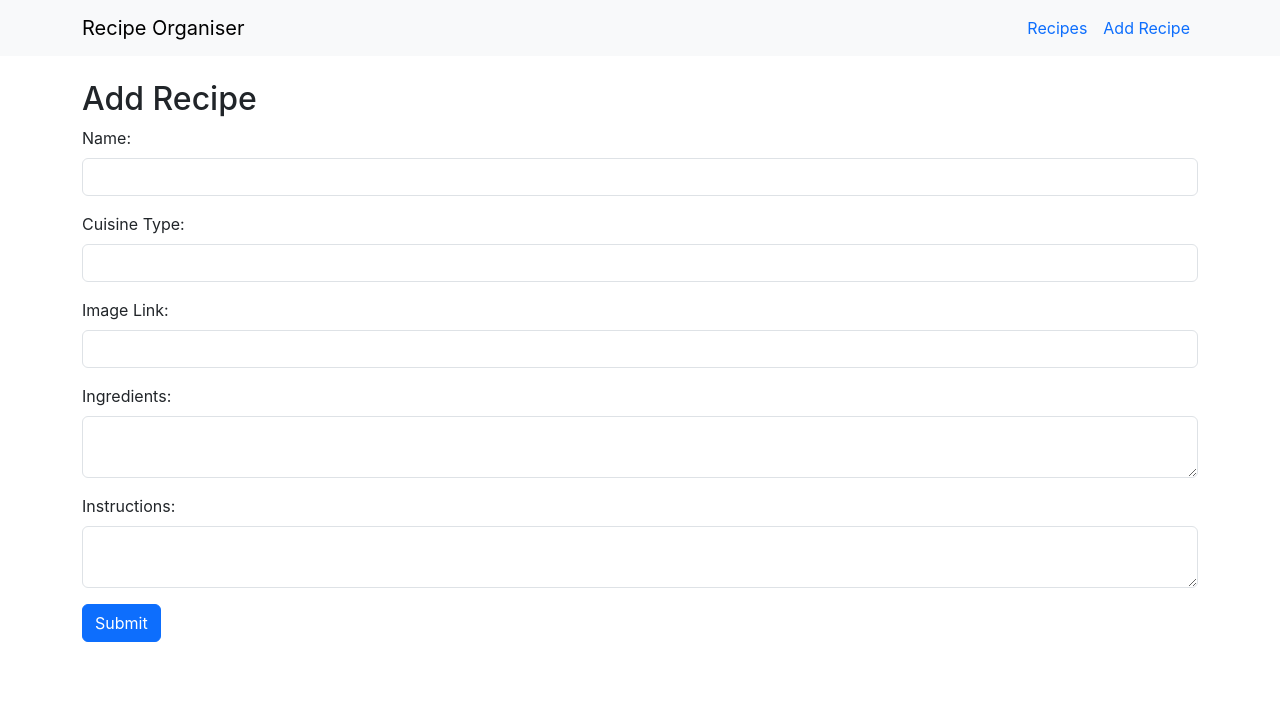
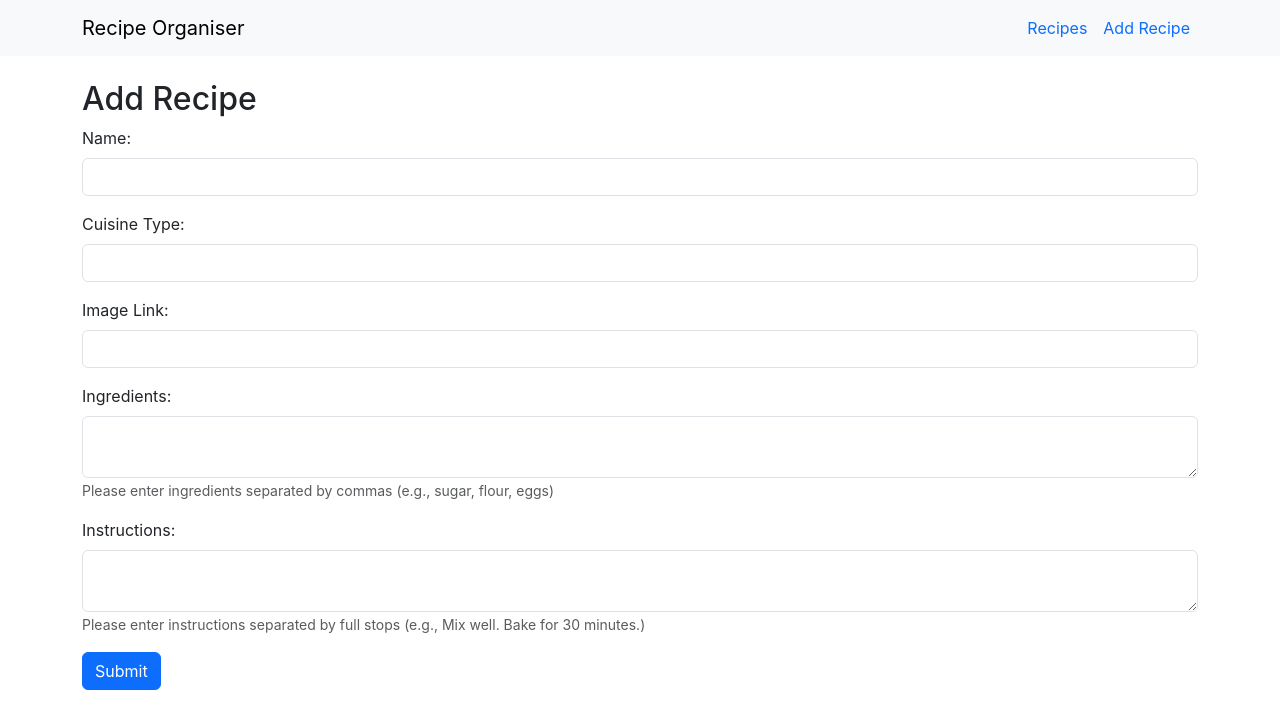
Before and after one commit to CindyRodrigues/recipe-organiser-frontend, a React (Create React App) app: page /recipes/add in a window 1280 px wide. Shown: the top 728 px of the page. Built offline with nearby package versions, Linux system fonts and the light colour scheme.

Commit message:
add text for ingredients and instructions

```diff
--- a/src/pages/AddRecipe.jsx
+++ b/src/pages/AddRecipe.jsx
@@ -15,7 +15,7 @@ const AddRecipe = () => {
     const handleChange = (event) => {
         const {name, value} = event.target
         setRecipeData((prev) => (
-            {...prev, [name]: name === "ingredients" ? value.split(", ") : (name === "instructions" ? value.split(". ").map(instruction => instruction.slice(-1) === "." ? instruction : instruction + ".") : value)}
+            {...prev, [name]: name === "ingredients" ? value.split(", ") : (name === "instructions" ? value.split(". ") : value)}
         ))
     }
 
@@ -69,10 +69,12 @@ const AddRecipe = () => {
                     <div className="mb-3">
                         <label htmlFor="ingredients" className="form-label">Ingredients:</label>
                         <textarea id="ingredients" name="ingredients" value={recipeData.ingredients.join(", ")} onChange={handleChange} className="form-control" required></textarea>
+                        <small className="form-text">Please enter ingredients separated by commas (e.g., sugar, flour, eggs)</small>
                     </div>
                     <div className="mb-3">
                     <label htmlFor="instructions" className="form-label">Instructions:</label>
                         <textarea id="instructions" name="instructions" value={recipeData.instructions.join(". ")} onChange={handleChange} className="form-control" required></textarea>
+                        <small className="form-text">Please enter instructions separated by full stops (e.g., Mix well. Bake for 30 minutes.)</small>
                     </div>
                     <button type="submit" className="btn btn-primary">Submit</button>
                 </form>
```
